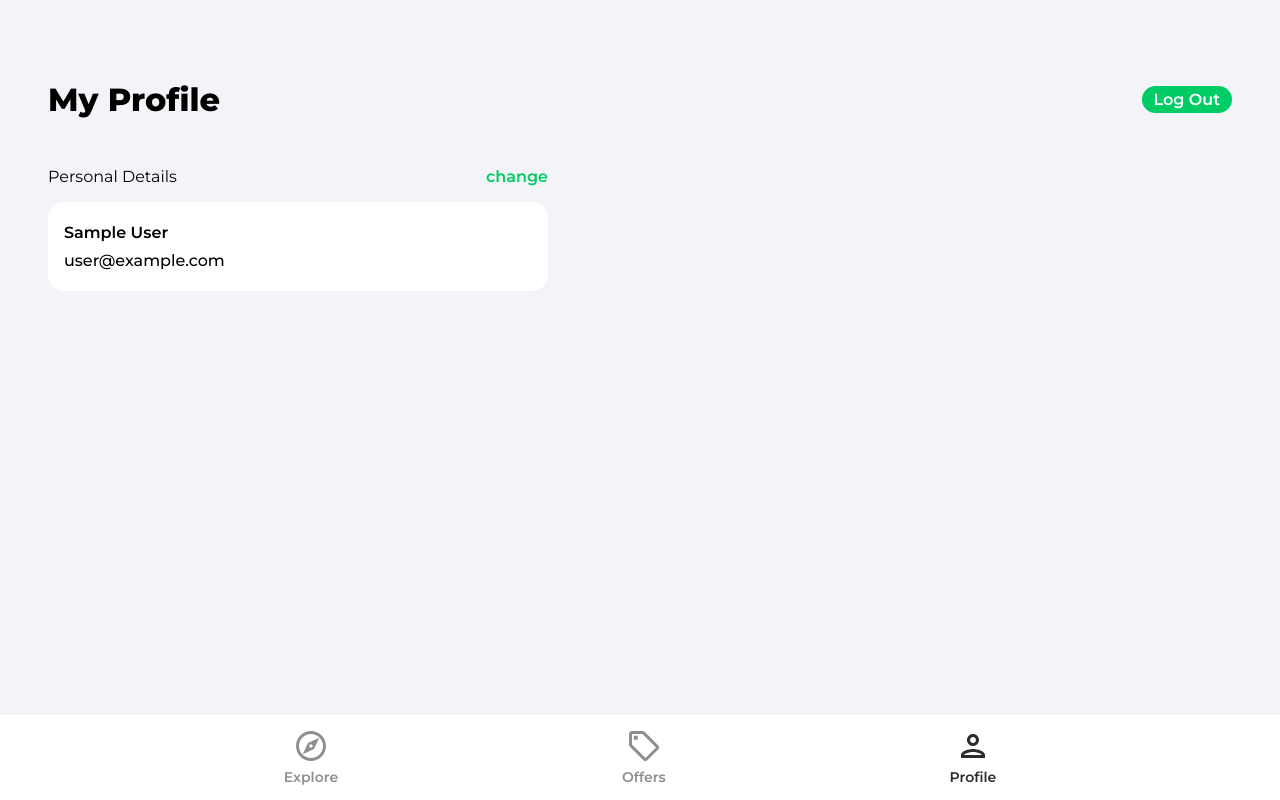
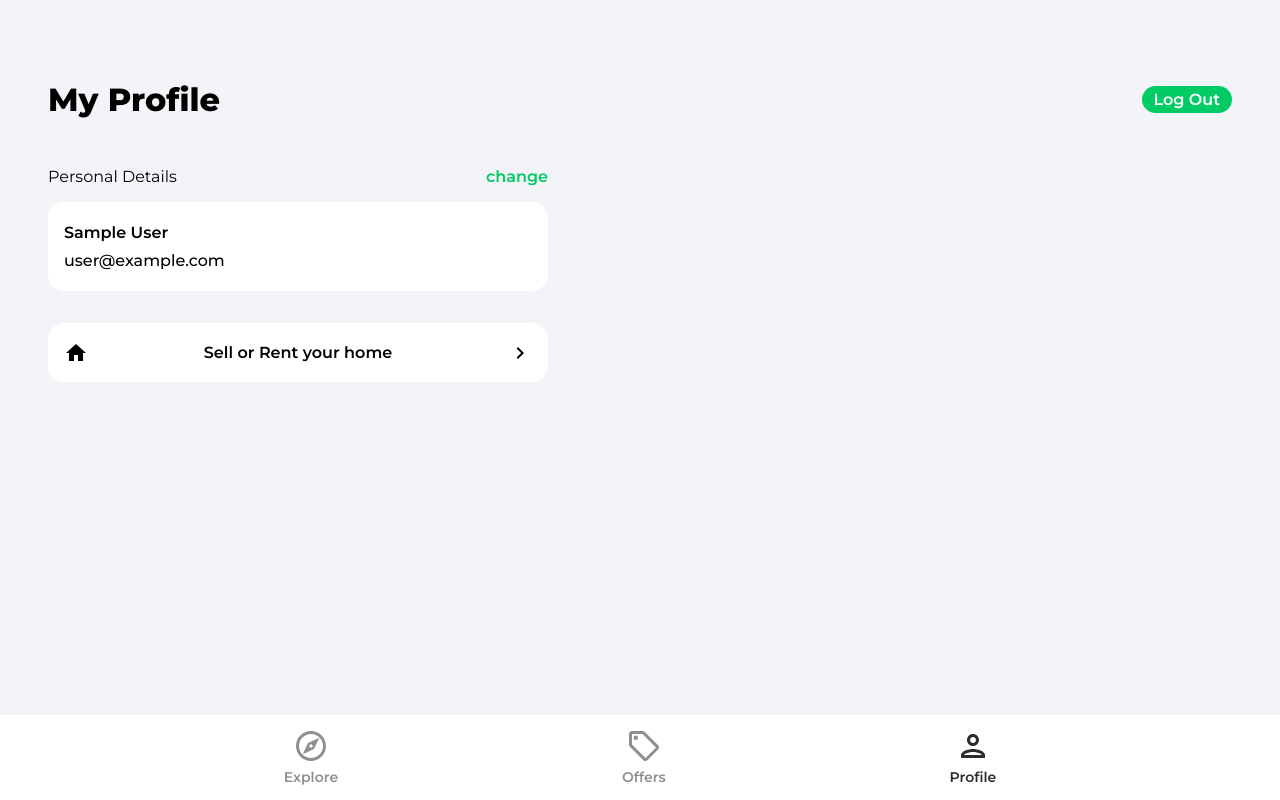
Before and after one commit to Munkiestar/House-Marketplace-Project, a React (Create React App) app: page /profile in a window 1280 px wide. Built offline with nearby package versions, Linux system fonts and the light colour scheme; no server answers; sample sign-in values are in the browser's storage.

Commit message:
add: CreateListing component, route

```diff
--- a/src/App.js
+++ b/src/App.js
@@ -12,6 +12,7 @@
 import Navbar from "./components/Navbar";
 import PrivateRoute from "./components/PrivateRoute";
 import Category from "./pages/Category";
+import CreateListing from "./pages/CreateListing";
 
 function App() {
   return (
@@ -27,6 +28,7 @@
           <Route path="/sign-in" element={<SignIn />} />
           <Route path="/sign-up" element={<SignUp />} />
           <Route path="/forgot-password" element={<ForgotPassword />} />
+          <Route path="/create-listing" element={<CreateListing />} />
         </Routes>
         <Navbar />
       </Router>
--- /dev/null
+++ b/src/pages/CreateListing.js
@@ -0,0 +1,7 @@
+import React from "react";
+
+function CreateListing() {
+  return <div>create</div>;
+}
+
+export default CreateListing;
--- a/src/pages/Profile.js
+++ b/src/pages/Profile.js
@@ -4,6 +4,8 @@
 import { db } from "../firebase.config";
 import { toast } from "react-toastify";
 import { useNavigate, Link } from "react-router-dom";
+import arrowRight from "../assets/svg/keyboardArrowRightIcon.svg";
+import homeIcon from "../assets/svg/homeIcon.svg";
 
 function Profile(props) {
   const auth = getAuth();
@@ -96,6 +98,12 @@
             />
           </form>
         </div>
+
+        <Link to="/create-listing" className="createListing">
+          <img src={homeIcon} alt="home" />
+          <p>Sell or Rent your home</p>
+          <img src={arrowRight} alt="arrow right" />
+        </Link>
       </main>
     </div>
   );
```
